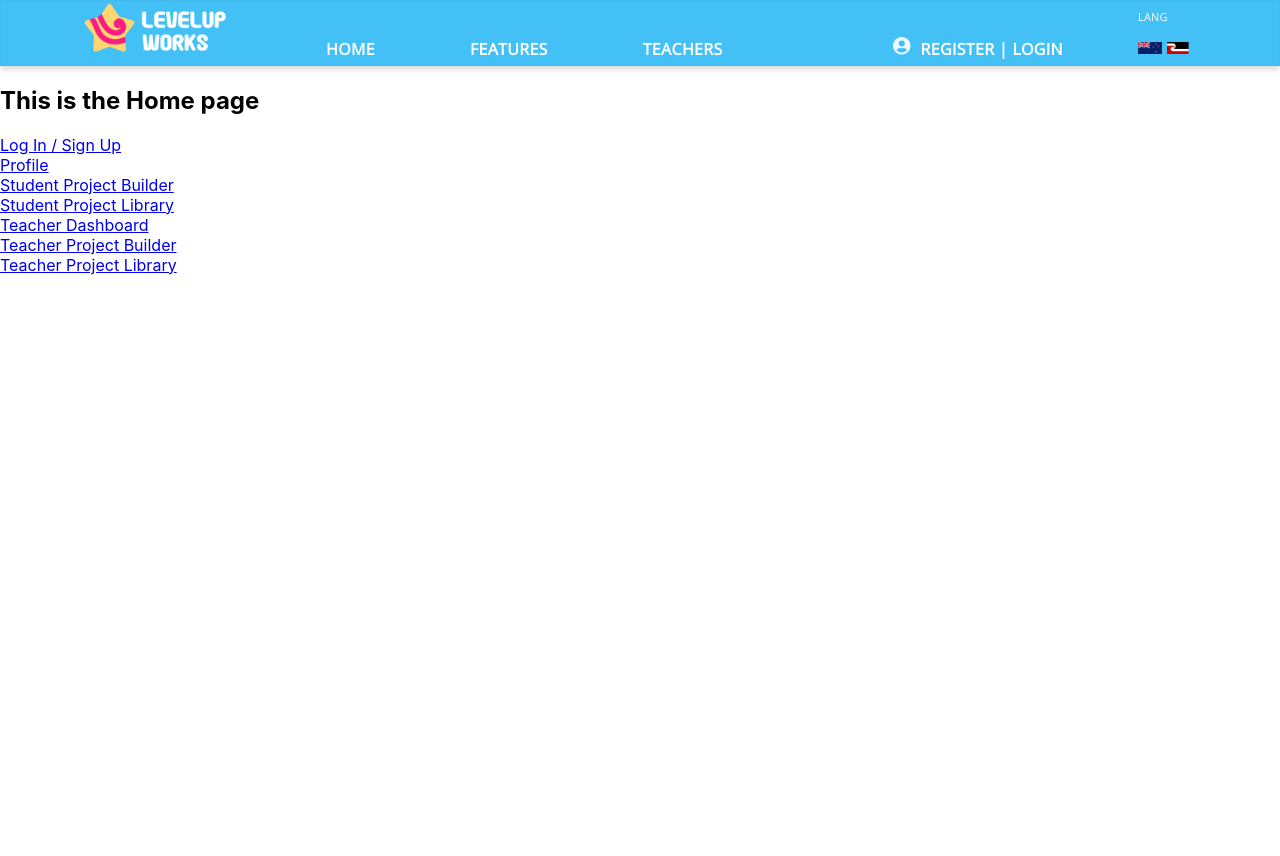
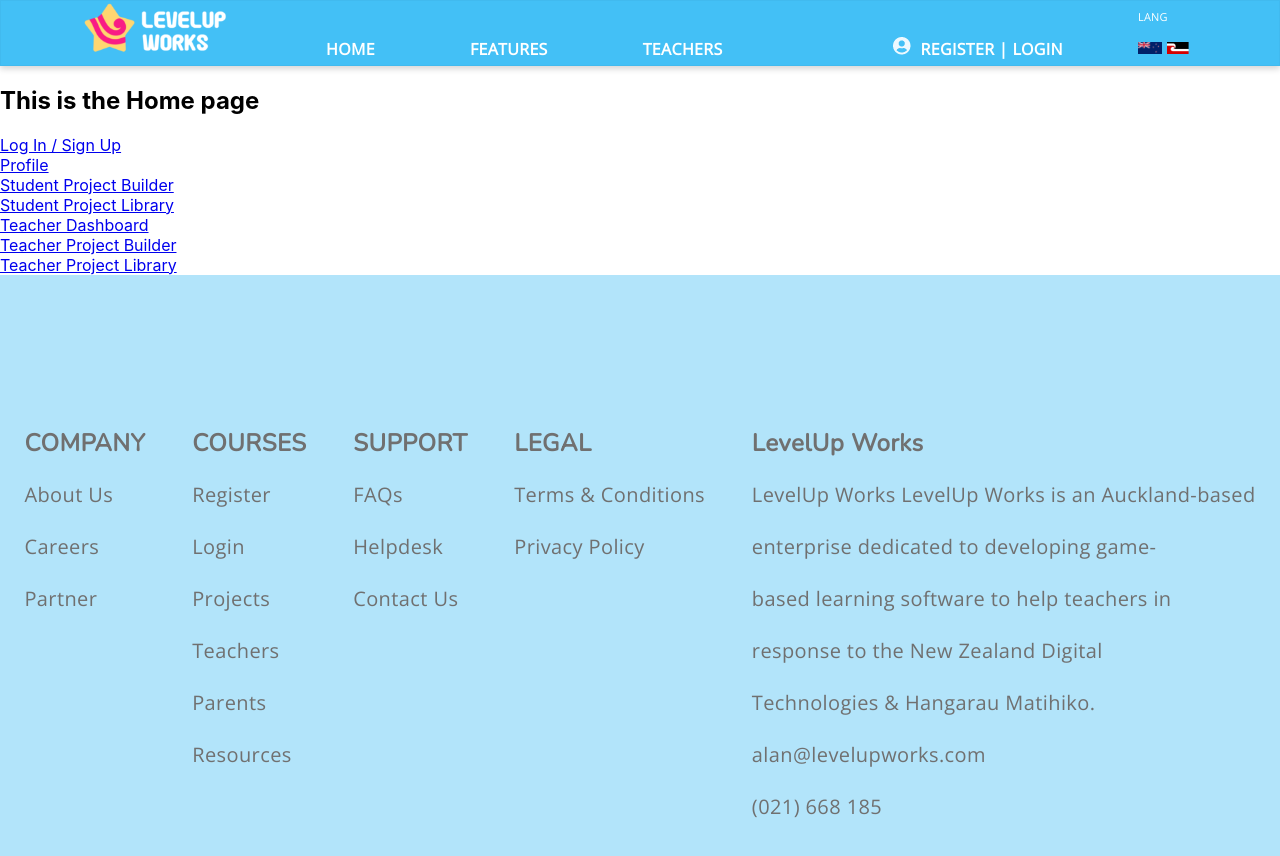
Before and after one commit to JordanMeijer/Team4MissionX, a React (Create React App) app in the folder mission-3/: page / in a window 1280 px wide. Shown: the top 856 px of the page. Before the commit the page ends 800 px from the top, so only its background shows below. Built offline with nearby package versions, Linux system fonts and the light colour scheme.

Commit message:
First version of Home Footer

```diff
--- /dev/null
+++ b/mission-3/src/components/HomeFooter.css
@@ -0,0 +1,25 @@
+@import url("https://fonts.googleapis.com/css?family=Open+Sans:300");
+@import url("https://fonts.googleapis.com/css?family=Nunito");
+
+.footer_main_style {
+  display: flex;
+  justify-content: space-around;
+  background: #b2e4fa 0% 0%;
+  border: 1px solid #b2e4fa;
+}
+
+.footer_category_text {
+  margin-top: 151px;
+  text-align: left;
+  font: normal normal bold 24px/32px Nunito;
+  letter-spacing: 0.48px;
+  color: #707070;
+}
+
+.footer_subcategory_text {
+  margin-bottom: 200px;
+  text-align: left;
+  font: normal normal normal 20px/32px Open Sans;
+  letter-spacing: 0.4px;
+  color: #707070;
+}
--- /dev/null
+++ b/mission-3/src/components/HomeFooter.js
@@ -0,0 +1,58 @@
+import './HomeFooter.css'
+
+function HomeFooter () {
+  return (
+    <>
+      <footer className="footer_main_style">
+        <div>
+          <div className="footer_category_text">COMPANY</div>
+          <div className="footer_subcategory_text">
+            <p>About Us</p>
+            <p>Careers</p>
+            <p>Partner</p>
+          </div>
+        </div>
+        <div>
+          <div className="footer_category_text">COURSES</div>
+          <div className="footer_subcategory_text">
+            <p>Register</p>
+            <p>Login</p>
+            <p>Projects</p>
+            <p>Teachers</p>
+            <p>Parents</p>
+            <p>Resources</p>
+          </div>
+        </div>
+        <div>
+          <div className="footer_category_text">SUPPORT</div>
+          <div className="footer_subcategory_text">
+            <p>FAQs</p>
+            <p>Helpdesk</p>
+            <p>Contact Us</p>
+          </div>
+        </div>
+        <div>
+          <div className="footer_category_text">LEGAL</div>
+          <div className="footer_subcategory_text">
+            <p>Terms & Conditions</p>
+            <p>Privacy Policy</p>
+          </div>
+        </div>
+        <div>
+          <div className="footer_category_text">LevelUp Works</div>
+          <div className="footer_subcategory_text">
+            <p>LevelUp Works LevelUp Works is an Auckland-based</p>
+            <p>enterprise dedicated to developing game-</p>
+            <p>based learning software to help teachers in </p>
+            <p>response to the New Zealand Digital</p>
+            <p>Technologies & Hangarau Matihiko. </p>
+            <p>alan@levelupworks.com</p>
+            <p>(021) 668 185</p>
+          </div>
+        </div>
+      </footer>
+    </>
+  );
+};
+
+export default HomeFooter;
--- a/mission-3/src/pages/Home.js
+++ b/mission-3/src/pages/Home.js
@@ -1,5 +1,6 @@
 import { Link } from 'react-router-dom';
 import HomeHeader from "../components/HomeHeader";
+import HomeFooter from '../components/HomeFooter';
 
 function Home() {
 
@@ -28,6 +29,7 @@
       <div>
         <Link to="/teacherprojectlibrary">Teacher Project Library</Link>
       </div>
+      <HomeFooter />
     </>
   );
 }
```
